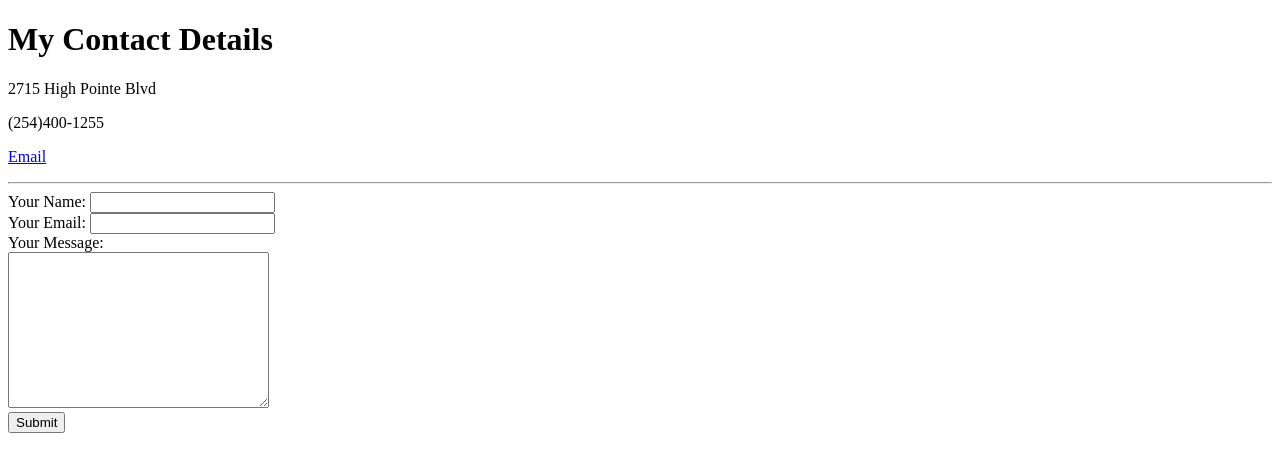
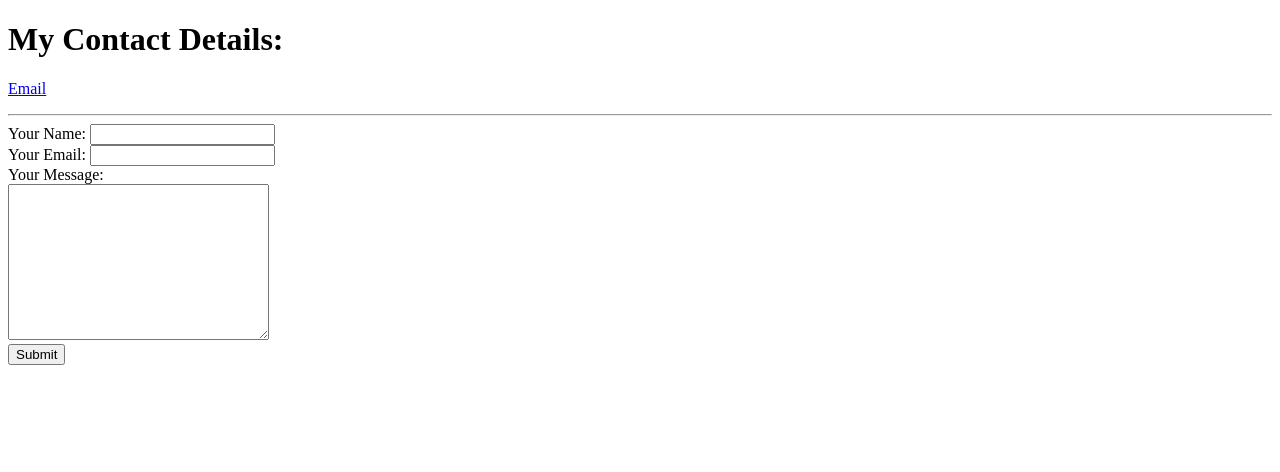
Before and after one commit to CMaldonado8976/cv, a plain HTML site: page contact.html in a window 1280 px wide. Drawn offline with Linux system fonts and the light colour scheme.

Commit message:
Removing Infomation

```diff
--- a/contact.html
+++ b/contact.html
@@ -4,9 +4,7 @@
         <title>Contact Details</title>
     </head>
     <body>
-        <h1>My Contact Details</h1>
-        <p>2715 High Pointe Blvd</p>
-        <p>(254)400-1255</p>
+        <h1>My Contact Details:</h1>
         <p><a href="Chrisbravo2005@gmail.com">Email</a></p>
         <hr>
 
```
